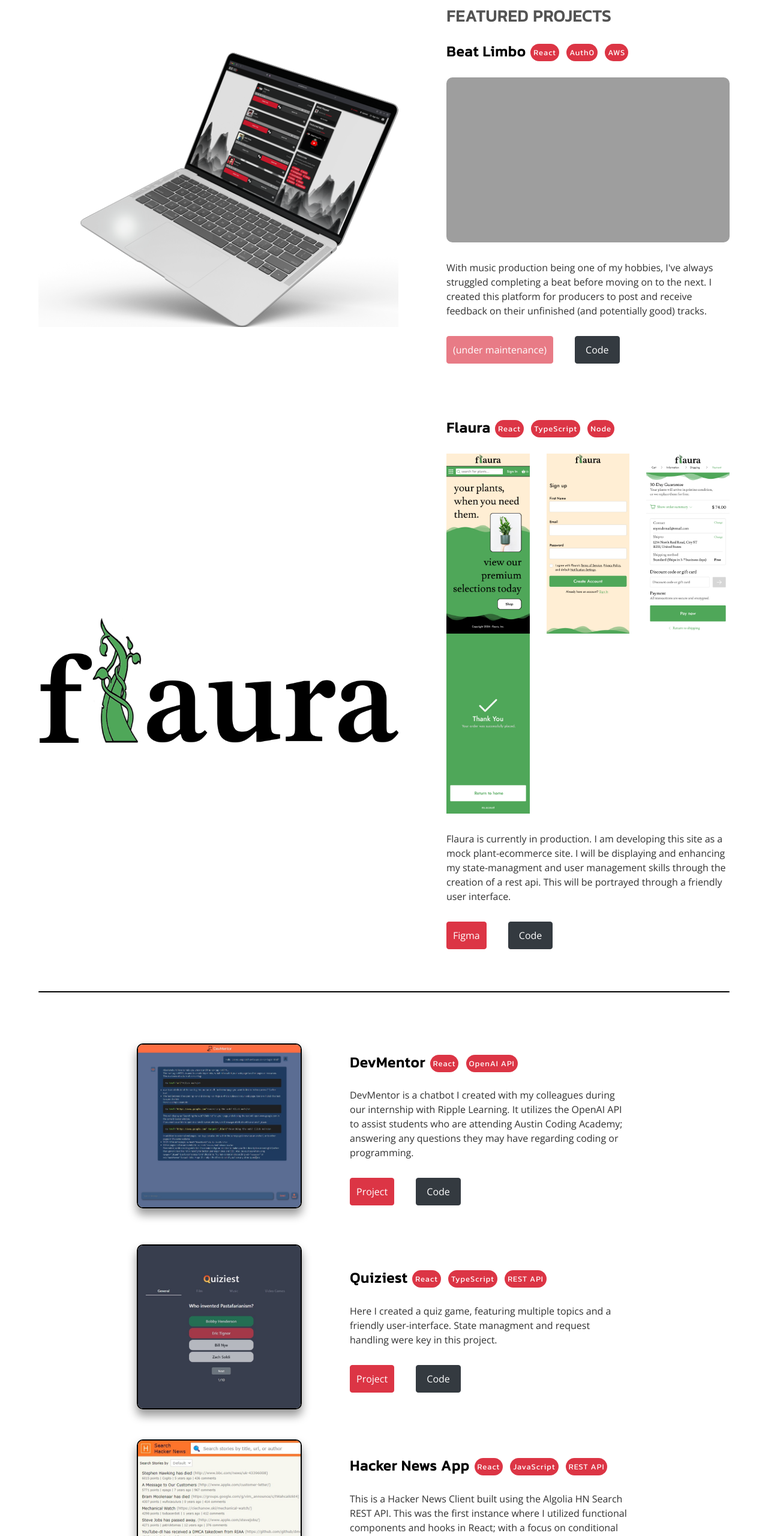
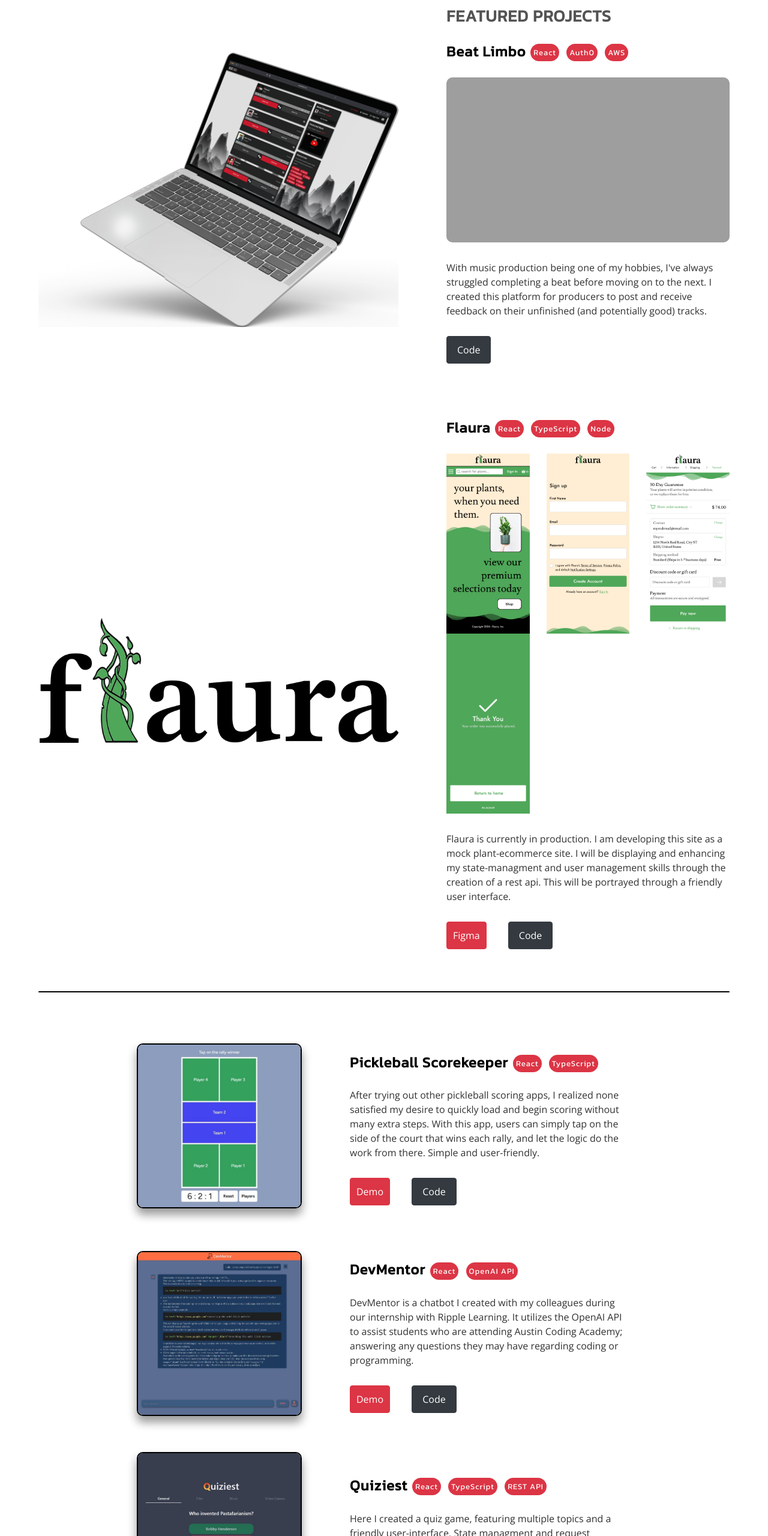
Before and after one commit to mannybennett/newPortfolio, a website: page portfolio.html in a window 1280 px wide. Shown: the part 240-2800 px from the top of the page at 60% size. Drawn offline with nearby package versions, Linux system fonts and the light colour scheme; grey boxes are pictures that could not be loaded.

Commit message:
portfolio updated

```diff
--- a/portfolio-styles.css
+++ b/portfolio-styles.css
@@ -174,6 +174,10 @@ hr {
 .videoContainer {
   width: 100%;
   height: 210px;
+}
+
+#single-button {
+  margin-left: 0px !important;
 }
 
 .flauraContainer {
--- a/portfolio.html
+++ b/portfolio.html
@@ -118,7 +118,7 @@
                 With music production being one of my hobbies, I've always struggled completing a beat before moving on to the next. I created this platform for producers to post and receive feedback on their unfinished (and potentially good) tracks.
               </p>
               <div>
-                <button
+                <!-- <button
                   href="https://beatlimbo.com/"
                   target="_blank"
                   class="btn btn-danger btn-md mr-3 imgButton1"
@@ -126,8 +126,8 @@
                   data-bs-toggle="button"
                   disabled
                   >(under maintenance)</button
-                >
-                <a
+                > -->
+                <a id="single-button"
                   href="https://github.com/mannybennett/BeatLimbo"
                   target="_blank"
                   class="btn btn-dark btn-md ml-3 imgButton2"
@@ -188,6 +188,43 @@
 					<hr id="divider">
 
           <div class="imgCard">
+            <a href="https://mannybennett.github.io/Pickleball-Scorekeeper/" target="_blank">
+              <img class="fill" src="./images/pickleball.jpg" />
+            </a>
+            <div class="innerCard">
+              <div class="titleAndChips">
+                <h3>Pickleball Scorekeeper</h3>
+                <div class="chips">
+                  <span class="chip">React</span>
+                  <span class="chip">TypeScript</span>
+                </div>
+              </div>
+
+              <p>
+                After trying out other pickleball scoring apps, I realized none satisfied my desire to quickly load and begin scoring without many extra steps. With this app, users can simply tap on the side of the court that wins each rally, and let the logic do the work from there. Simple and user-friendly.
+              </p>
+              <div>
+                <a
+                  href="https://mannybennett.github.io/Pickleball-Scorekeeper/"
+                  target="_blank"
+                  class="btn btn-danger btn-md mr-3 imgButton1"
+                  role="button"
+                  data-bs-toggle="button"
+                  >Demo</a
+                >
+                <a
+                  href="https://github.com/mannybennett/Pickleball-Scorekeeper"
+                  target="_blank"
+                  class="btn btn-dark btn-md ml-3 imgButton2"
+                  role="button"
+                  data-bs-toggle="button"
+                  >Code</a
+                >
+              </div>
+            </div>
+          </div>
+
+          <div class="imgCard">
             <a href="https://tutor-bot-95be081ea49e.herokuapp.com/" target="_blank">
               <img class="fill" src="./images/devMentor.jpg" />
 						</a>
@@ -210,7 +247,7 @@
                   class="btn btn-danger btn-md mr-3 imgButton1"
                   role="button"
                   data-bs-toggle="button"
-                  >Project</a
+                  >Demo</a
                 >
                 <a
                   href="https://github.com/theMVPshop/tutorbot"
@@ -223,42 +260,7 @@
               </div>
             </div>
           </div>
-          <!-- <div class="imgCard">
-            <a href="https://sweat-smart-app-f4e877674802.herokuapp.com/" target="_blank">
-							<img class="fill" src="./images/sweatSmart.jpg" />
-						</a>
-            <div class="innerCard">
-              <div class="titleAndChips">
-                <h3>SweatSmart</h3>
-								<div class="chips">
-									<span class="chip">React</span>
-									<span class="chip">OpenAI API</span>
-								</div>
-              </div>
 
-              <p>
-                SweatSmart is a gym routine generator that my colleagues and I created during our internship at Ripple Learning. It utilizes the OpenAI API to craft a unique workout plan for each user based off of their inputted information.
-              </p>
-              <div>
-                <a
-                  href="https://sweat-smart-app-f4e877674802.herokuapp.com/"
-                  target="_blank"
-                  class="btn btn-danger btn-md mr-3 imgButton1"
-                  role="button"
-                  data-bs-toggle="button"
-                  >Project</a
-                >
-                <a
-                  href="https://github.com/theMVPshop/workoutPlanner"
-                  target="_blank"
-                  class="btn btn-dark btn-md ml-3 imgButton2"
-                  role="button"
-                  data-bs-toggle="button"
-                  >Code</a
-                >
-              </div>
-            </div>
-          </div> -->
           <div class="imgCard">
             <a href="https://mannybennett.github.io/Quiziest/" target="_blank">
 							<img class="fill" src="./images/quiziest.jpg" />
@@ -283,47 +285,10 @@
                   class="btn btn-danger btn-md mr-3 imgButton1"
                   role="button"
                   data-bs-toggle="button"
-                  >Project</a
+                  >Demo</a
                 >
                 <a
                   href="https://github.com/mannybennett/JS411_Redux-Thunk"
-                  target="_blank"
-                  class="btn btn-dark btn-md ml-3 imgButton2"
-                  role="button"
-                  data-bs-toggle="button"
-                  >Code</a
-                >
-              </div>
-            </div>
-          </div>
-          <div class="imgCard">
-            <a href="https://mannybennett.github.io/JS411_HackerNewsApp/" target="_blank">
-							<img class="fill" src="./images/hackerNews.jpg" />
-						</a>
-            <div class="innerCard">
-              <div class="titleAndChips">
-                <h3>Hacker News App</h3>
-								<div class="chips">
-									<span class="chip">React</span>
-									<span class="chip">JavaScript</span>
-									<span class="chip">REST API</span>
-								</div>
-              </div>
-
-              <p>
-                This is a Hacker News Client built using the Algolia HN Search REST API. This was the first instance where I utilized functional components and hooks in React; with a focus on conditional rendering.
-              </p>
-              <div>
-                <a
-                  href="https://mannybennett.github.io/JS411_HackerNewsApp/"
-                  target="_blank"
-                  class="btn btn-danger btn-md mr-3 imgButton1"
-                  role="button"
-                  data-bs-toggle="button"
-                  >Project</a
-                >
-                <a
-                  href="https://github.com/mannybennett/JS411_HackerNewsApp"
                   target="_blank"
                   class="btn btn-dark btn-md ml-3 imgButton2"
                   role="button"
@@ -349,7 +314,7 @@
 
       <hr id="hrFoot" />
 
-      <p>© Copyright 2024 | Made by Manny Bennett</p>
+      <p>© Copyright 2026 | Made by Manny Bennett</p>
     </footer>
 
     <script
```
Also changed, not shown: about.html (+1 -1 lines), contact.html (+1 -1 lines), index.html (+1 -1 lines), resume.html (+1 -1 lines), images/pickleball.jpg (added). Lines whose indentation alone changed are shown as unchanged.
